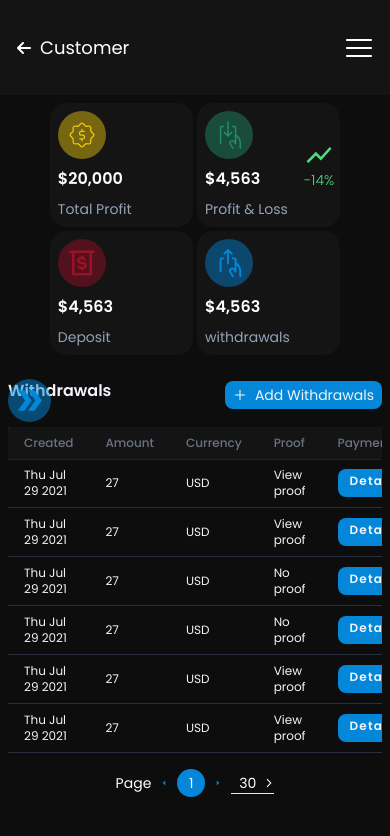
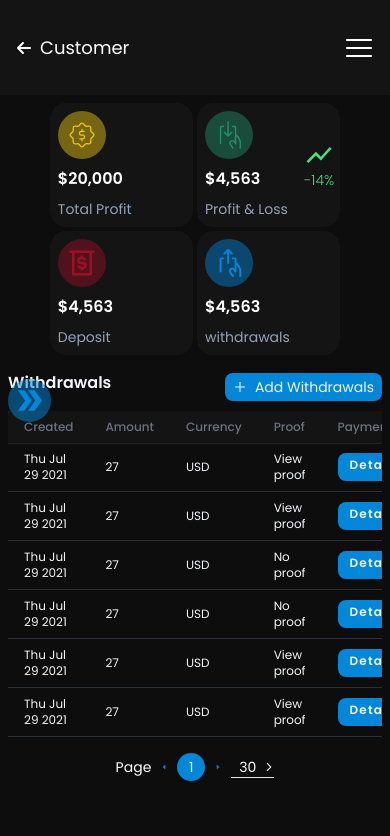
Before and after one commit to JaberAhmed33/go-partners-task, a React (Vite) app: page / in a window 390 px wide. Shown: the top 836 px of the page. Built offline with nearby package versions, Linux system fonts and the light colour scheme.

Commit message:
Update App.jsx

```diff
--- a/src/App.jsx
+++ b/src/App.jsx
@@ -9,7 +9,7 @@ function App() {
     <main className="bg-main-200 h-[calc(100vh-95px)] w-full lg:w-[75%] px-2 sm:p-4 flex flex-col">
     <CardList />
 
-    <section className="w-full sm:px-8 flex justify-between items-center sm:flex-col sm:items-start my-4">
+    <section className="w-full sm:px-8 flex justify-between items-center sm:flex-col sm:items-start my-2 sm:my-4">
       <h5 className="text-md sm:text-xl lg:text-2xl xl:text-3xl font-semibold text-slate-100 mb-2 md:mb-4">Withdrawals</h5>
       <button className="bg-primary text-sm md:text-md tracking-wides px-2 py-1 t md:px-3 md:py-2 rounded-lg text-slate-100 flex items-center gap-2"><AiOutlinePlus />  Add Withdrawals</button>
     </section>
```
